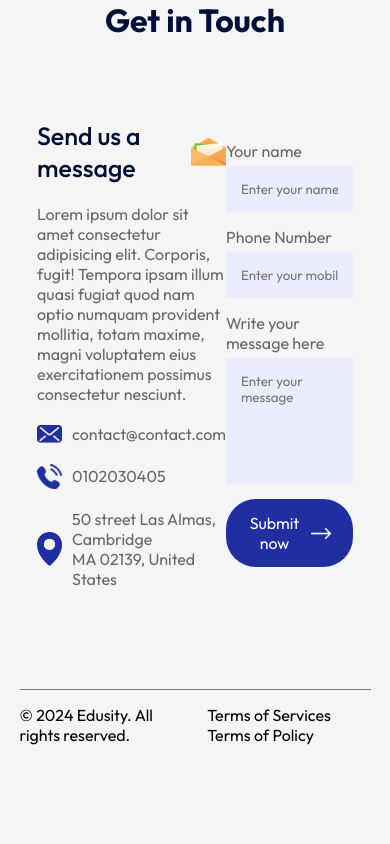
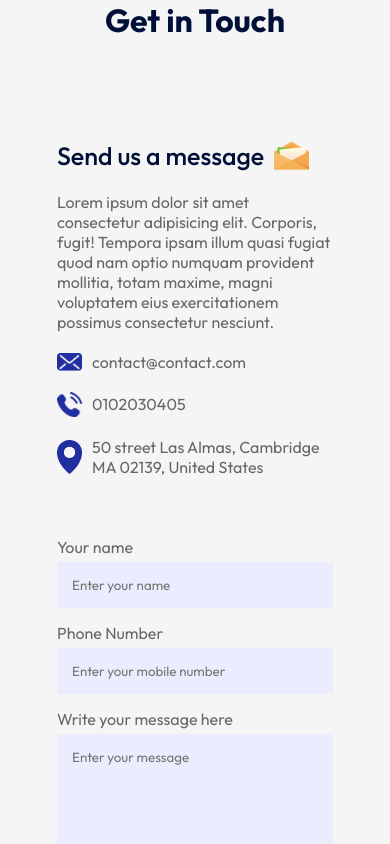
Before and after one commit to TomChaseParis/React-College-Website, a React (Vite) app: page / in a window 390 px wide. Shown: the part 3440-4284 px from the top of the page. Before the commit the page ends 4210 px from the top, so only its background shows below. Built offline with nearby package versions, Linux system fonts and the light colour scheme.

Commit message:
feat: Make Contact component responsive

```diff
--- a/src/components/contact/Contact.css
+++ b/src/components/contact/Contact.css
@@ -57,3 +57,15 @@
     display: block;
     margin: 20px 0;
 }
+
+/* -------- media query --------  */
+
+@media screen and (max-width: 700px) {
+    .contact {
+        display: block;
+    }
+
+    .contact-col {
+        padding: 20px;
+    }
+}
```
